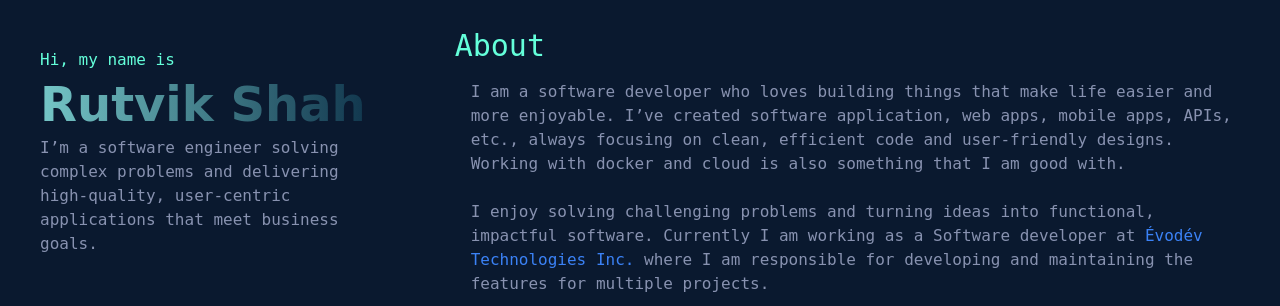
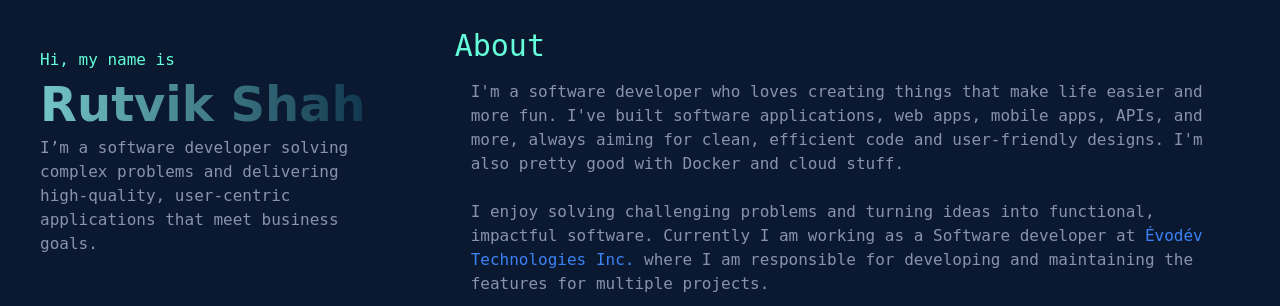
Before and after one commit to rbshah29/port, a Nuxt app: page / in a window 1280 px wide. Shown: the top 306 px of the page. Built offline with nearby package versions, Linux system fonts and the light colour scheme.

Commit message:
updated About

```diff
--- a/components/About.vue
+++ b/components/About.vue
@@ -3,7 +3,7 @@
         <h1 class="text-3xl text-1">About</h1>
         <div class="m-4 text-2">
             <p>
-                I am a software developer who loves building things that make life easier and more enjoyable. I’ve created software application, web apps, mobile apps, APIs, etc., always focusing on clean, efficient code and user-friendly designs. Working with docker and cloud is also something that I am good with.
+                I'm a software developer who loves creating things that make life easier and more fun. I've built software applications, web apps, mobile apps, APIs, and more, always aiming for clean, efficient code and user-friendly designs. I'm also pretty good with Docker and cloud stuff.
             </p><br/>
             <p>
                 I enjoy solving challenging problems and turning ideas into functional, impactful software. Currently I am working as a Software developer at <a href="https://www.evodev.ca/" target="_blank" class="text-blue-500">Évodév Technologies Inc. </a> where I am responsible for developing and maintaining the features for multiple projects.
--- a/components/Hero.vue
+++ b/components/Hero.vue
@@ -3,7 +3,7 @@
         <div class="mt-2 m-4">
             <p class="text-left text-1 mb-2">Hi, my name is </p>
             <p class="text-left font-bold text-5xl mb-2 font-name-1 text-transparent bg-clip-text bg-gradient-to-r from-[#75c6c7] to-[#0b2e46] lg:text-5xl">Rutvik Shah</p>
-            <p class="text-left text-2 mb-2">I’m a software engineer solving complex problems and delivering high-quality, user-centric applications that meet business goals.</p>
+            <p class="text-left text-2 mb-2">I’m a software developer solving complex problems and delivering high-quality, user-centric applications that meet business goals.</p>
         </div>
 
         <div class="sm:mt-">
```
